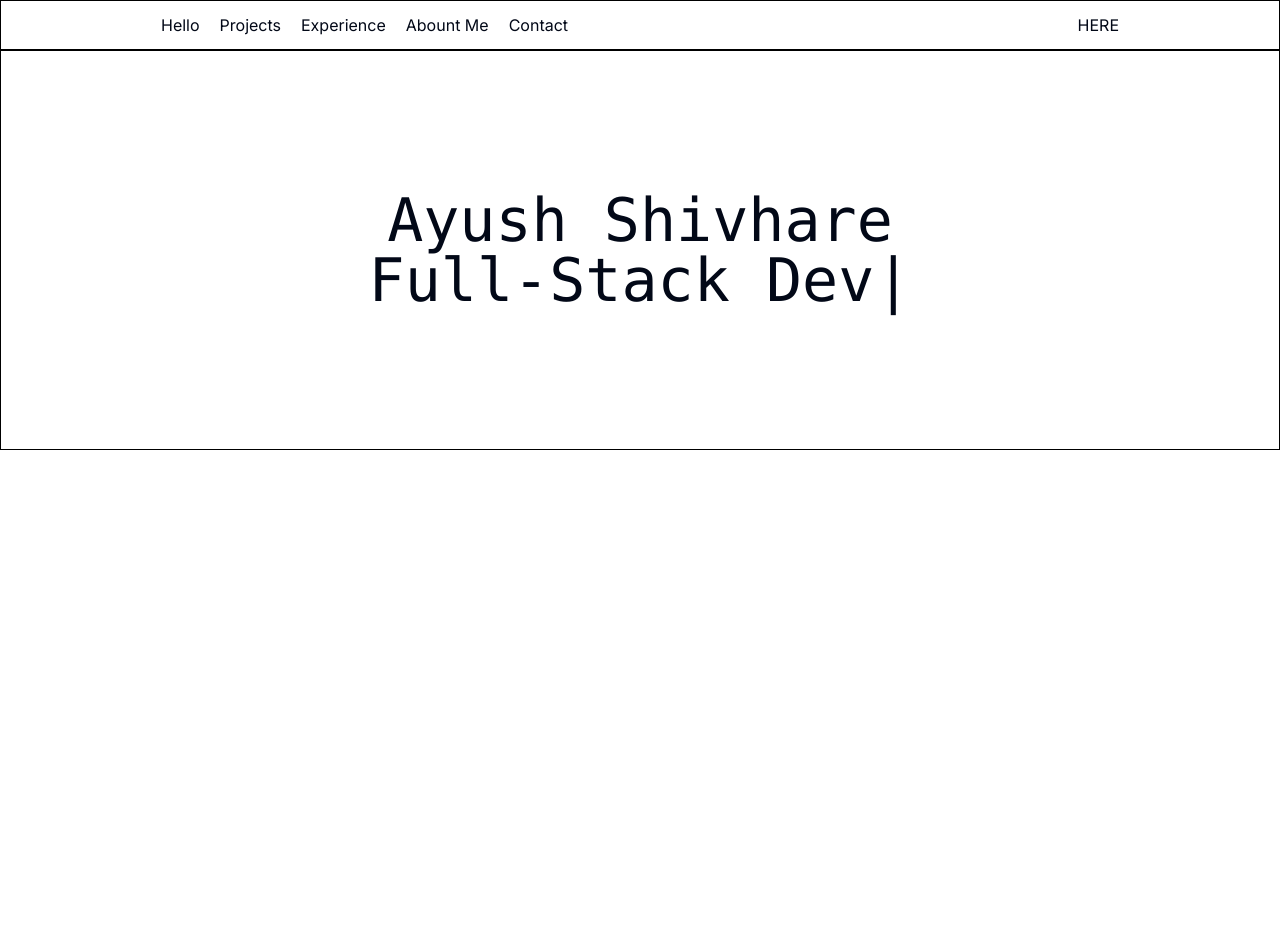
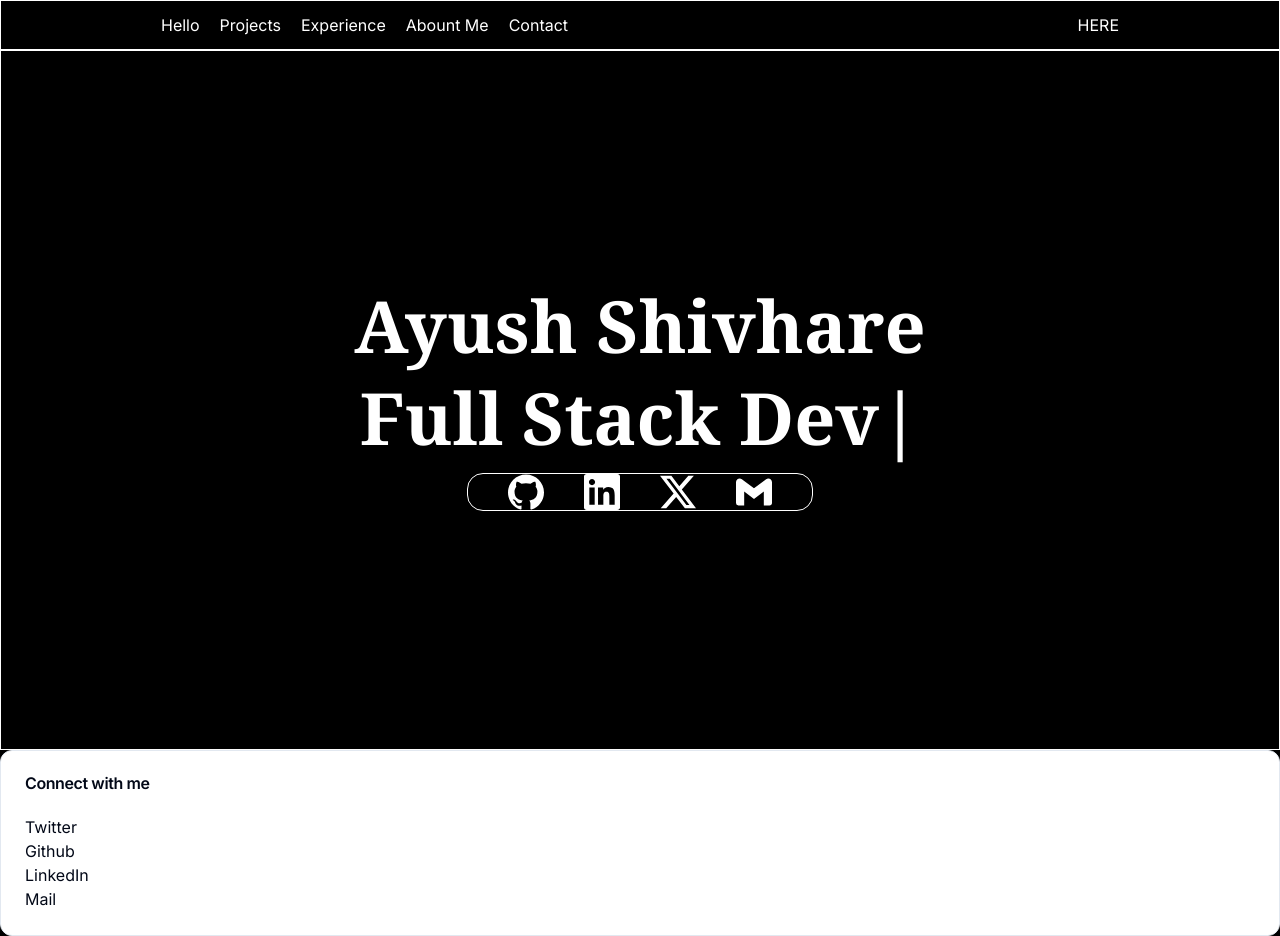
Before and after one commit to AyushShivhare79/Ayush-Portfolio, a Next.js app: page / in a window 1280 px wide. Before the commit the page ends 800 px from the top, so only its background shows below. Built offline with nearby package versions, Linux system fonts and the light colour scheme.

Commit message:
feat: social icons and style update

```diff
--- a/app/components/About.tsx
+++ b/app/components/About.tsx
@@ -0,0 +1,26 @@
+import {
+  Card,
+  CardContent,
+  CardDescription,
+  CardFooter,
+  CardHeader,
+  CardTitle,
+} from "@/components/ui/card";
+
+export default function () {
+  return (
+    <>
+      <Card>
+        <CardHeader>
+          <CardTitle>Connect with me</CardTitle>
+        </CardHeader>
+        <CardContent>
+          <div>Twitter</div>
+          <div>Github</div>
+          <div>LinkedIn</div>
+          <div>Mail</div>
+        </CardContent>
+      </Card>
+    </>
+  );
+}
--- a/app/components/Box.tsx
+++ b/app/components/Box.tsx
@@ -1,19 +1,20 @@
 "use client";
-
 import Typewriter from "typewriter-effect";
+import SocialIcon from "./SocialIcon";
 
 export default function Box() {
   return (
     <>
-      <div className="flex justify-center flex-col items-center border border-black text-6xl font-mono h-[400px]">
+      <div className="flex justify-center flex-col items-center gap-5 font-semibold border border-white text-7xl font-serif h-[700px]">
         <h1>Ayush Shivhare</h1>
         <Typewriter
           options={{
-            strings: ["Full-Stack Developer"],
+            strings: ["Full Stack Developer"],
             autoStart: true,
             loop: true,
           }}
         />
+        <SocialIcon />
       </div>
     </>
   );
--- a/app/components/Navbar.tsx
+++ b/app/components/Navbar.tsx
@@ -1,7 +1,7 @@
 export default function () {
   return (
     <>
-      <div className="flex justify-between border border-black px-40 py-3">
+      <div className="flex justify-between border border-white px-40 py-3">
         <div className="flex gap-5">
           <div>Hello</div>
           <div>Projects</div>
--- /dev/null
+++ b/app/components/SocialIcon.tsx
@@ -0,0 +1,19 @@
+import { SocialIcon } from "react-social-icons/component";
+import { SiGithub, SiGmail, SiLinkedin, SiX } from "react-icons/si";
+
+export default function () {
+  return (
+    <>
+      {/* <div>Twitter</div>
+      <div>Github</div>
+      <div>LinkedIn</div> */}
+      {/* <div>Mail</div> */}
+      <div className="flex gap-10 text-4xl border border-white rounded-2xl px-10">
+        <SiGithub />
+        <SiLinkedin />
+        <SiX />
+        <SiGmail />
+      </div>
+    </>
+  );
+}
--- a/app/layout.tsx
+++ b/app/layout.tsx
@@ -5,7 +5,7 @@
 const inter = Inter({ subsets: ["latin"] });
 
 export const metadata: Metadata = {
-  title: "Create Next App",
+  title: "Ayush Shivhare",
   description: "Generated by create next app",
 };
 
@@ -16,7 +16,7 @@
 }>) {
   return (
     <html lang="en">
-      <body className={inter.className}>{children}</body>
+      <body className={`bg-black text-white ${inter.className}`}>{children}</body>
     </html>
   );
 }
--- a/app/page.tsx
+++ b/app/page.tsx
@@ -1,14 +1,13 @@
-import Image from "next/image";
 import Navbar from "./components/Navbar";
 import Box from "./components/Box";
-import TypingEffect from "./components/TypingEffect";
+import About from "./components/About";
 
 export default function Home() {
   return (
     <>
       <Navbar />
       <Box />
-      {/* <TypingEffect/> */}
+      <About />
     </>
   );
 }
--- /dev/null
+++ b/components/ui/button.tsx
@@ -0,0 +1,57 @@
+import * as React from "react"
+import { Slot } from "@radix-ui/react-slot"
+import { cva, type VariantProps } from "class-variance-authority"
+
+import { cn } from "@/lib/utils"
+
+const buttonVariants = cva(
+  "inline-flex items-center justify-center whitespace-nowrap rounded-md text-sm font-medium transition-colors focus-visible:outline-none focus-visible:ring-1 focus-visible:ring-ring disabled:pointer-events-none disabled:opacity-50",
+  {
+    variants: {
+      variant: {
+        default:
+          "bg-primary text-primary-foreground shadow hover:bg-primary/90",
+        destructive:
+          "bg-destructive text-destructive-foreground shadow-sm hover:bg-destructive/90",
+        outline:
+          "border border-input bg-background shadow-sm hover:bg-accent hover:text-accent-foreground",
+        secondary:
+          "bg-secondary text-secondary-foreground shadow-sm hover:bg-secondary/80",
+        ghost: "hover:bg-accent hover:text-accent-foreground",
+        link: "text-primary underline-offset-4 hover:underline",
+      },
+      size: {
+        default: "h-9 px-4 py-2",
+        sm: "h-8 rounded-md px-3 text-xs",
+        lg: "h-10 rounded-md px-8",
+        icon: "h-9 w-9",
+      },
+    },
+    defaultVariants: {
+      variant: "default",
+      size: "default",
+    },
+  }
+)
+
+export interface ButtonProps
+  extends React.ButtonHTMLAttributes<HTMLButtonElement>,
+    VariantProps<typeof buttonVariants> {
+  asChild?: boolean
+}
+
+const Button = React.forwardRef<HTMLButtonElement, ButtonProps>(
+  ({ className, variant, size, asChild = false, ...props }, ref) => {
+    const Comp = asChild ? Slot : "button"
+    return (
+      <Comp
+        className={cn(buttonVariants({ variant, size, className }))}
+        ref={ref}
+        {...props}
+      />
+    )
+  }
+)
+Button.displayName = "Button"
+
+export { Button, buttonVariants }
--- /dev/null
+++ b/components/ui/card.tsx
@@ -0,0 +1,76 @@
+import * as React from "react"
+
+import { cn } from "@/lib/utils"
+
+const Card = React.forwardRef<
+  HTMLDivElement,
+  React.HTMLAttributes<HTMLDivElement>
+>(({ className, ...props }, ref) => (
+  <div
+    ref={ref}
+    className={cn(
+      "rounded-xl border bg-card text-card-foreground shadow",
+      className
+    )}
+    {...props}
+  />
+))
+Card.displayName = "Card"
+
+const CardHeader = React.forwardRef<
+  HTMLDivElement,
+  React.HTMLAttributes<HTMLDivElement>
+>(({ className, ...props }, ref) => (
+  <div
+    ref={ref}
+    className={cn("flex flex-col space-y-1.5 p-6", className)}
+    {...props}
+  />
+))
+CardHeader.displayName = "CardHeader"
+
+const CardTitle = React.forwardRef<
+  HTMLParagraphElement,
+  React.HTMLAttributes<HTMLHeadingElement>
+>(({ className, ...props }, ref) => (
+  <h3
+    ref={ref}
+    className={cn("font-semibold leading-none tracking-tight", className)}
+    {...props}
+  />
+))
+CardTitle.displayName = "CardTitle"
+
+const CardDescription = React.forwardRef<
+  HTMLParagraphElement,
+  React.HTMLAttributes<HTMLParagraphElement>
+>(({ className, ...props }, ref) => (
+  <p
+    ref={ref}
+    className={cn("text-sm text-muted-foreground", className)}
+    {...props}
+  />
+))
+CardDescription.displayName = "CardDescription"
+
+const CardContent = React.forwardRef<
+  HTMLDivElement,
+  React.HTMLAttributes<HTMLDivElement>
+>(({ className, ...props }, ref) => (
+  <div ref={ref} className={cn("p-6 pt-0", className)} {...props} />
+))
+CardContent.displayName = "CardContent"
+
+const CardFooter = React.forwardRef<
+  HTMLDivElement,
+  React.HTMLAttributes<HTMLDivElement>
+>(({ className, ...props }, ref) => (
+  <div
+    ref={ref}
+    className={cn("flex items-center p-6 pt-0", className)}
+    {...props}
+  />
+))
+CardFooter.displayName = "CardFooter"
+
+export { Card, CardHeader, CardFooter, CardTitle, CardDescription, CardContent }
--- a/package.json
+++ b/package.json
@@ -10,12 +10,16 @@
   },
   "dependencies": {
     "@radix-ui/react-icons": "^1.3.0",
+    "@radix-ui/react-slot": "^1.1.0",
     "class-variance-authority": "^0.7.0",
     "clsx": "^2.1.1",
     "framer-motion": "^11.3.22",
     "next": "14.2.5",
     "react": "^18",
     "react-dom": "^18",
+    "react-icons": "^5.2.1",
+    "react-simple-icons": "^1.0.0-beta.5",
+    "react-social-icons": "^6.17.0",
     "tailwind-merge": "^2.4.0",
     "tailwindcss-animate": "^1.0.7",
     "typewriter-effect": "^2.21.0"
```
Also changed, not shown: app/components/Footer.tsx (added), 1 other file (tests, documents, lock files or other folders).
